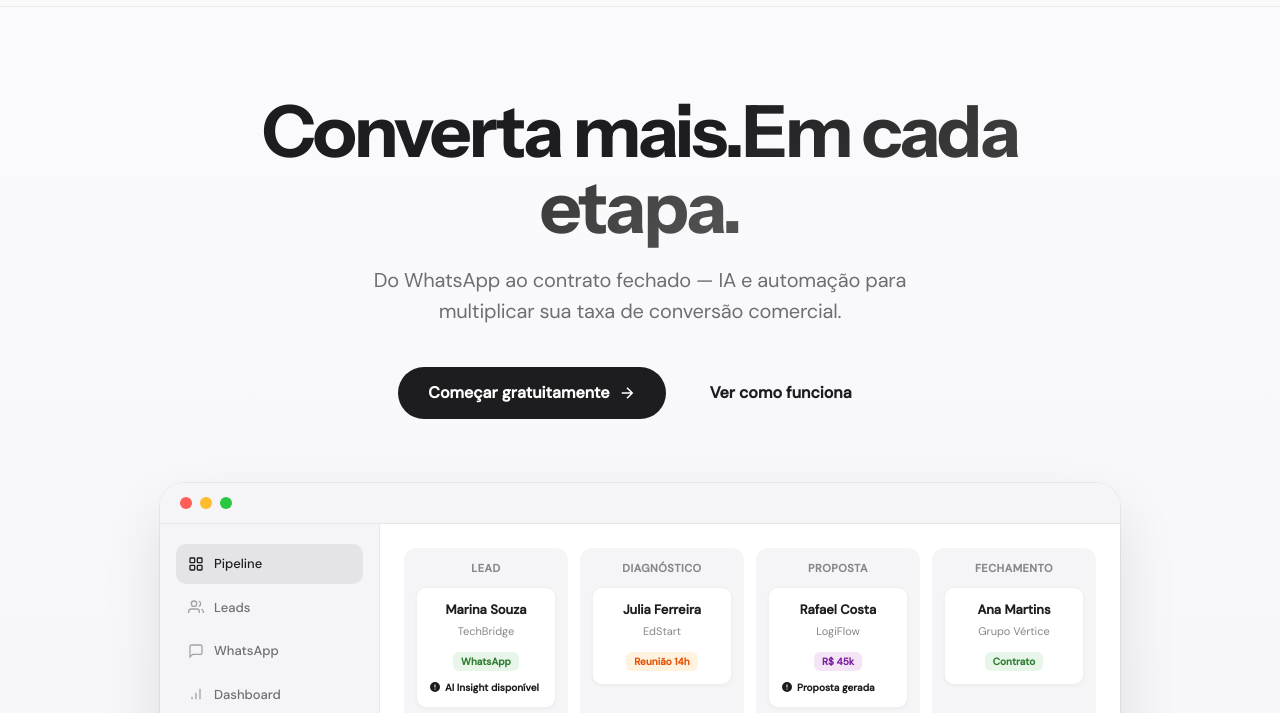
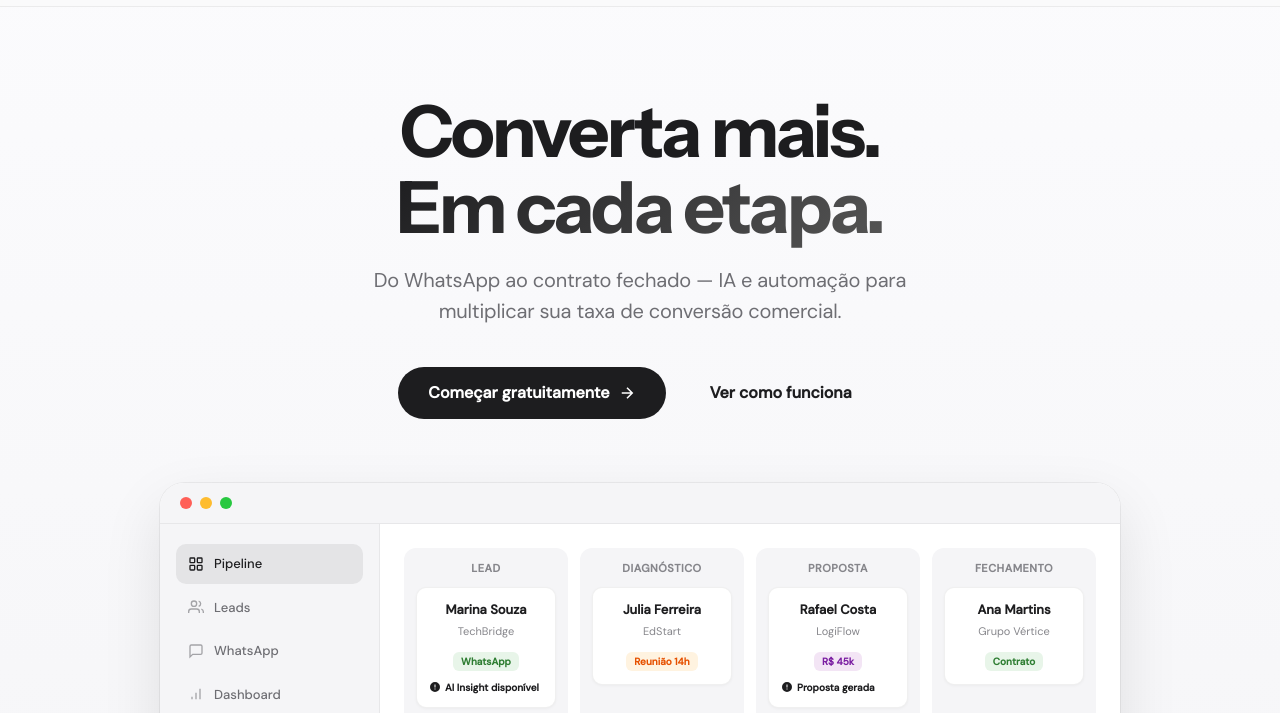
Before and after one commit to josesalas7/beluga_landing_page, a plain HTML site: page index.html in a window 1280 px wide. Shown: the part 46-759 px from the top of the page. Drawn offline with Linux system fonts and the light colour scheme; a web font is replaced by a local one.

Commit message:
Update index.html

```diff
--- a/index.html
+++ b/index.html
@@ -638,7 +638,7 @@
   <!-- HERO -->
   <section class="hero">
     <div class="container">
-      <h1>Converta mais.<span>Em cada etapa.</span></h1>
+      <h1>Converta mais. <br><span>Em cada etapa.</span></h1>
       <p>Do WhatsApp ao contrato fechado — IA e automação para multiplicar sua taxa de conversão comercial.</p>
       <div class="hero-actions">
         <a href="#contato" class="btn-primary">
```
